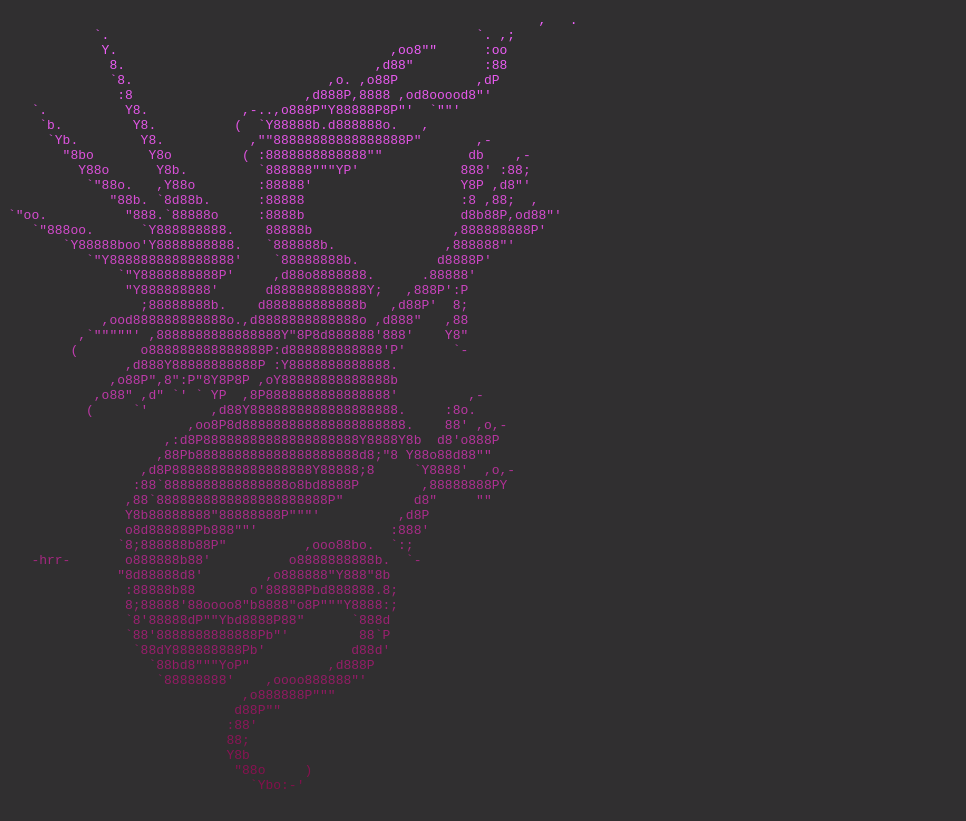
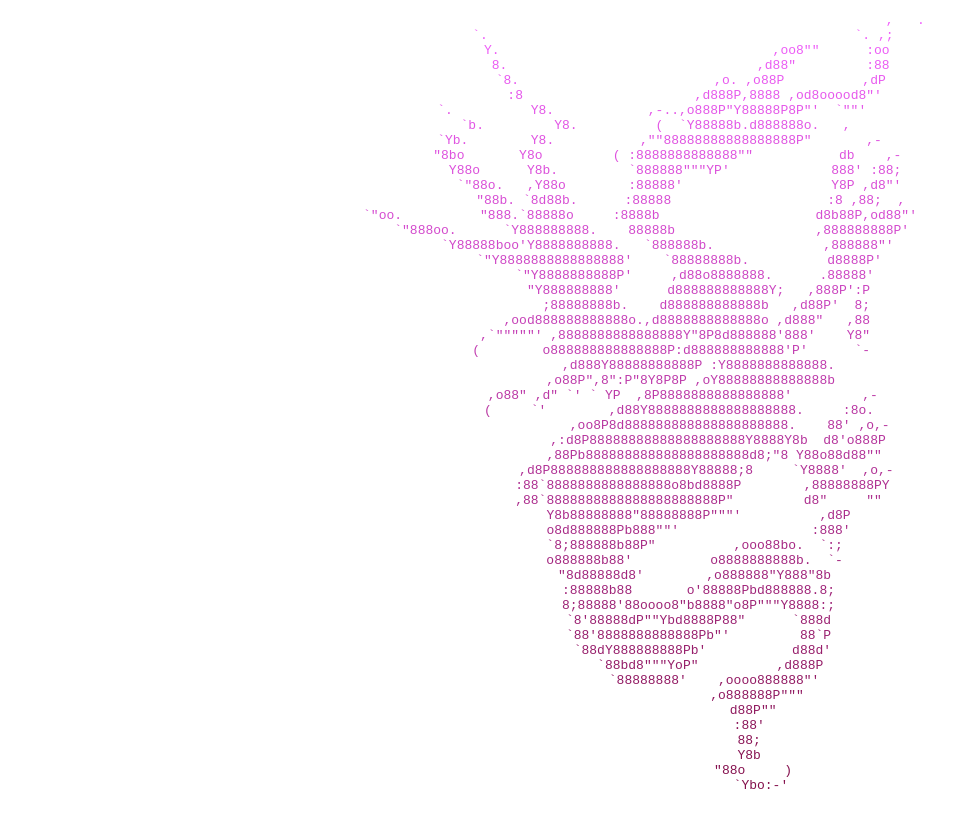
Before and after one commit to dragonsisdumb/dragons.sh, a plain HTML site: page index.html in a window 1280 px wide. Shown: the whole page, without its empty margins (0-966 px from the left). Drawn offline with Linux system fonts and the light colour scheme.

Commit message:
Fix positioning

```diff
--- a/index.html
+++ b/index.html
@@ -6,9 +6,10 @@
     <title>Dragons (is dumb)</title>
     <style>
         body {
-            background: #302f30;
+            background: #fff;
         }
         pre {
+        	text-align: center;
             background: -webkit-linear-gradient(#f261ff, #800d46);
             -webkit-background-clip: text;
             -webkit-text-fill-color: transparent;
@@ -53,7 +54,7 @@
                Y8b88888888"88888888P"""'          ,d8P
                o8d888888Pb888""'                 :888'
               `8;888888b88P"          ,ooo88bo.  `:;
-   -hrr-       o888888b88'          o8888888888b.  `-
+              o888888b88'          o8888888888b.  `-
               "8d88888d8'        ,o888888"Y888"8b
                :88888b88       o'88888Pbd888888.8;
                8;88888'88oooo8"b8888"o8P"""Y8888:;
```
